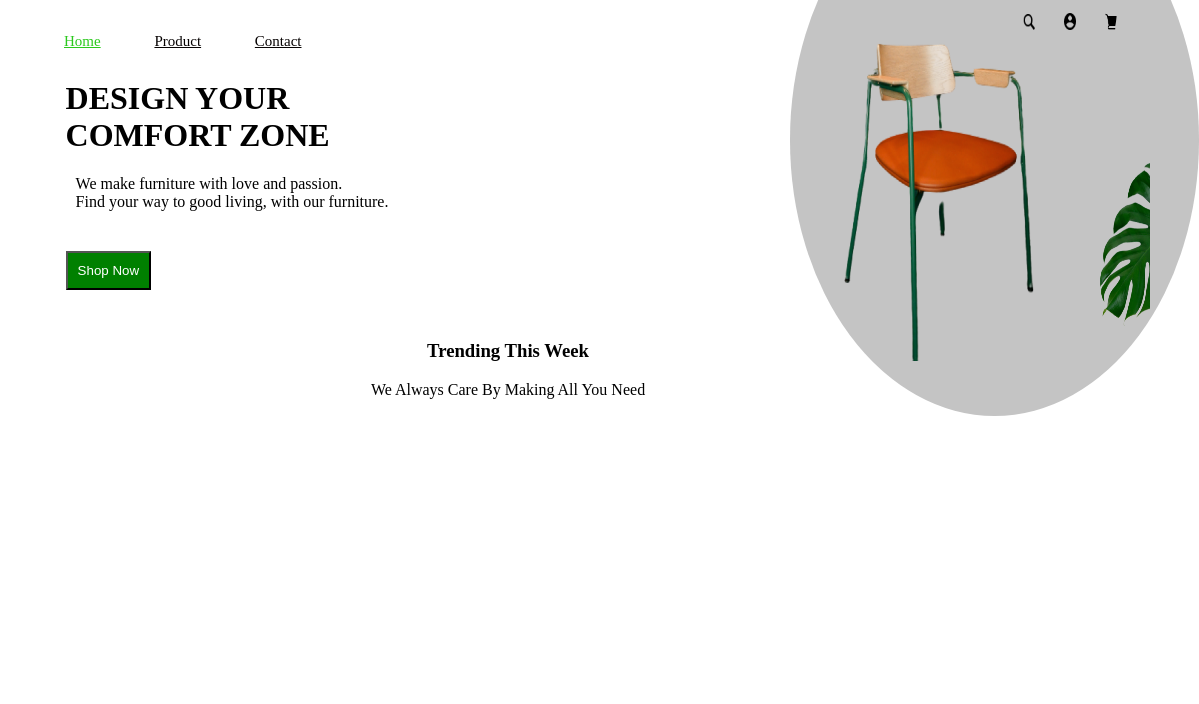
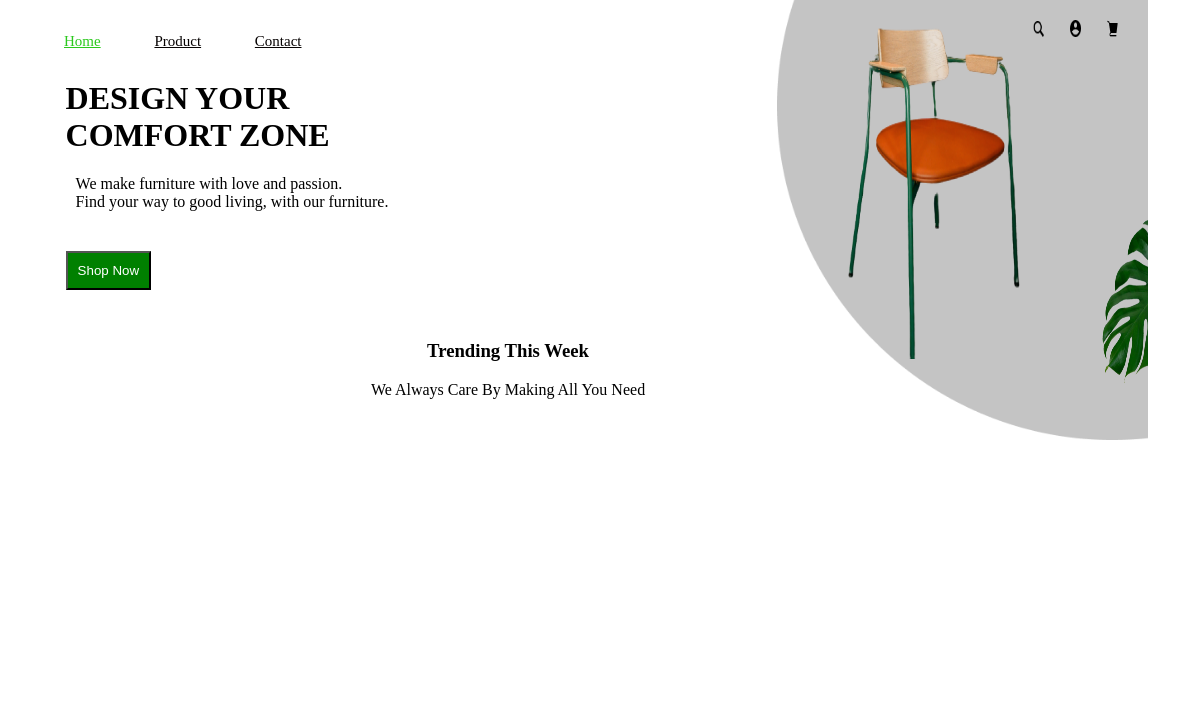
Before and after one commit to Hossanna/SCA-MINNA, a plain HTML site: page index.html in a window 1280 px wide. Shown: the full height of the page, 132-1331 px from the left, 1199 px wide, since content can reach past the window. Drawn offline with Linux system fonts and the light colour scheme.

Commit message:
adjustments

```diff
--- a/index.css
+++ b/index.css
@@ -51,47 +51,45 @@ button{
     width: 50%;
 }
 #two{
+    height: 72%;
+    width: 29%;
     position: absolute;
-    width: 32%;
-    height: 69%;
-    border-radius: 50%;
-    left: 72%;
+    left: 71%;
     top: -17%;
-    background-color: #C4C4C4;
 }
 #narnute{
     height: 65%;
     width: 55%;
     position: absolute;
-    left: 10%;
-    top: 25%;
+    left: 16%;
+    top: 21%;
 }
 #leaf{
-    height: 51%;
+    height: 49%;
     width: 24%;
     position: absolute;
-    left: 64%;
-    top: 43%;
+    left: 76%;
+    top: 51%;
 }
 #basket{
     height: 3%;
     width: 3%;
     position: absolute;
-    left: 77%;
+    left: 89%;
     top: 27%;
 }
 #contact{
     height: 3%;
     width: 3%;
     position: absolute;
-    left: 67%;
+    left: 79%;
     top: 27%;
 }
 #search{
     height: 3%;
     width: 3%;
     position: absolute;
-    left: 57%;
+    left: 69%;
     top: 27%;
 }
 .flex{
--- a/index.html
+++ b/index.html
@@ -5,8 +5,8 @@
     <meta name="viewport" content="width=device-width, initial-scale=1.0">
     <title>Furniture Store</title>
     <link rel="stylesheet" href="index.css">
-    <!-- <link rel="stylesheet" href="bootstrap.min.css"> -->
 </head>
+
 <body>
     <div class="flex">
         <div id="one">
@@ -27,7 +27,7 @@
                 <button>Shop Now</button>
             </div>
         </div>
-        <div id="two">
+        <div id="two" style="background-image: url(images/Ellipse\ 10.png); background-size: cover;">
             <img id="narnute" src="images/ranurte-XhyYZmnCDXk-unsplash-removebg-preview 1.png" alt="">
             <img id="leaf" src="images/joyce-g-SAFHNWxS9c4-unsplash-removebg-preview 1.png" alt="">
             <img id="basket" src="images/Vector (1).png" alt="">
@@ -44,33 +44,6 @@
 
     </div>
 
-    <!-- <div class="trend">
-        <div id="sub">Subscribe to our newsletter to get updated </div>
-        <div>
-            We recommend that you subscribe to our newsletter so you wont miss out on the latest updates
-        </div>
-        <input type="text" placeholder="Email Address">
-        <button>Subscribe</button>
-    </div>
-    <div class="green">
-        <div>
-           <span> OHAFURNITURE </span> <br>
-            At Ohafurniture, our dedication to value <br> and passion for constant improvemant begins with <br>
-            expert craftmanship and efficient manufacturing.
-        </div>
-        <div>
-           <span> Contact Us </span> <br>
-           S.W 313 Tunga, Minna, Nigera <br> contact@ohafurniture.com <br> +23400000000000
-        </div>
-        <div>
-            Links <br>
-            <a href="#">Home</a> <br>
-            <a href="#">Product</a>  <br>
-            <a href="#">Contact</a> <br>
-        </div>
-
-    </div> -->
-
 
 </body>
 </html>
```
Also changed, not shown: images/Ellipse 10.png (added), 2 other files.
